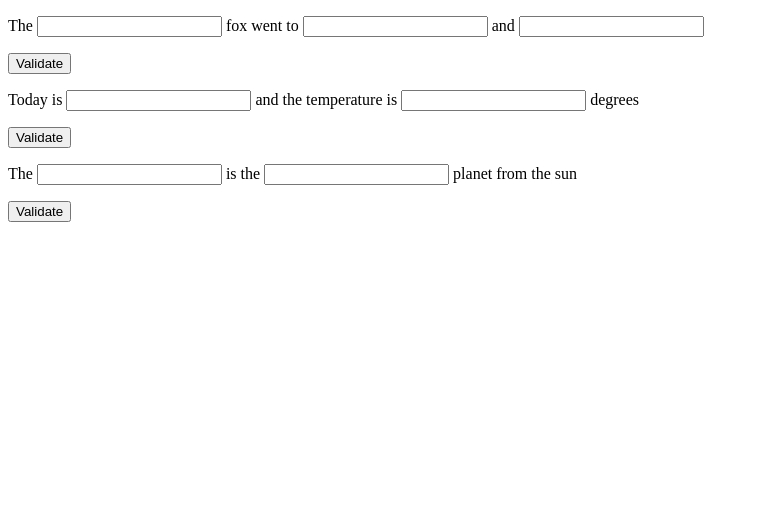
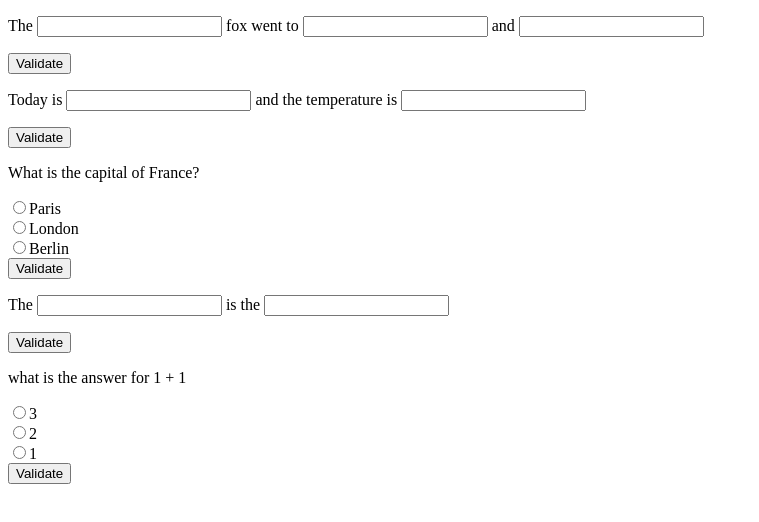
Before and after one commit to LiranBratt2121/tasksmith, a Next.js app: page / in a window 1280 px wide. Shown: the top 522 px of the page, without its empty margins (0-759 px from the left). Built offline with nearby package versions, Linux system fonts and the light colour scheme.

Commit message:
Add multipleChoice question

```diff
--- a/app/engine/task/baseTask.ts
+++ b/app/engine/task/baseTask.ts
@@ -17,5 +17,4 @@ export abstract class BaseTask {
     abstract render(): JSX.Element;
 
     abstract validate(): boolean;
-    abstract performAction(): void;
 }
--- a/app/page.tsx
+++ b/app/page.tsx
@@ -3,6 +3,7 @@
 import React from 'react'
 import TaskEngine from './engine/taskEngine';
 import { FillTheBlankTask } from './tasks/FillTheBlank';
+import { MultipleChoice } from './tasks/MultipleChoice';
 
 const Home = () => {
   const taskEngine = new TaskEngine();
@@ -32,8 +33,18 @@ const Home = () => {
     }
   }))
 
+  taskEngine.addTask(new MultipleChoice({
+    id: "3",
+    name: "Captial Cities",
+    location: { x: 0, y: 50 },
+    type: "multiple-choice",
+    question: "What is the capital of France?",
+    options: ["Paris", "London", "Berlin"],
+    correctIndex: 0
+  }))
+
   taskEngine.addTask(new FillTheBlankTask({
-    id: "3",
+    id: "4",
     name: "Space facts",
     location: { x: 0, y: 100 },
     type: "fill-the-blank",
@@ -43,6 +54,16 @@ const Home = () => {
       "blank-1": "third"
     }
   }))
+
+  taskEngine.addTask(new MultipleChoice({
+    id: "5",
+    name: "Basic math",
+    location: { x: 0, y: 150 },
+    type: "multiple-choice",
+    question: "what is the answer for 1 + 1",
+    options: ["3", "2", "1"],
+    correctIndex: 1
+  }));
 
   return (
     <>
--- a/app/tasks/FillTheBlank.tsx
+++ b/app/tasks/FillTheBlank.tsx
@@ -1,5 +1,3 @@
-// FillTheBlankTask.ts
-
 "use client";
 
 import { TaskData } from "../engine/task/task.types";
@@ -12,6 +10,7 @@ type FillTheBlankTaskData = TaskData & {
 };
 
 export class FillTheBlankTask extends BaseTask {
+    private taskData = this.task as FillTheBlankTaskData;
     private answers: { [blankId: string]: string } = {};
 
     constructor(task: FillTheBlankTaskData) {
@@ -19,11 +18,10 @@ export class FillTheBlankTask extends BaseTask {
     }
 
     render(): JSX.Element {
-        const taskData = this.task as FillTheBlankTaskData;
-        const parts = taskData.textWithBlanks.split("[blank]");
+        const parts = this.taskData.textWithBlanks.split("[blank]").slice(0, -1);
 
         const handleValidation = () => {
-            this.performAction();
+            this.validate();
         };
 
         return (
@@ -32,14 +30,14 @@ export class FillTheBlankTask extends BaseTask {
                     {parts.map((part, index) => (
                         <span key={index}>
                             {part}
-                            {index < parts.length - 1 && (
+                            {
                                 <input
                                     type="text"
                                     onChange={(e) => {
                                         this.answers[`blank-${index}`] = e.target.value.trim().toLowerCase();
                                     }}
                                 />
-                            )}
+                            }
                         </span>
                     ))}
                 </p>
@@ -51,26 +49,13 @@ export class FillTheBlankTask extends BaseTask {
     }
 
     validate(): boolean {
-        const taskData = this.task as FillTheBlankTaskData;
-        const correctAnswers = taskData.answerKey;
-
-        if (Object.keys(this.answers).length !== Object.keys(correctAnswers).length) {
-            return false;
-        }
-
-        for (const key in correctAnswers) {
+        const correctAnswers = this.taskData.answerKey;
+        Object.keys(correctAnswers).forEach(key => {
             if (this.answers[key] !== correctAnswers[key].toLowerCase()) {
                 return false;
             }
-        }
+        });
+
         return true;
     }
-
-    performAction(): void {
-        if (this.validate()) {
-            alert("Task completed successfully!");
-        } else {
-            alert("Task is incomplete or incorrect.");
-        }
-    }
 }
--- /dev/null
+++ b/app/tasks/MultipleChoice.tsx
@@ -0,0 +1,63 @@
+"use client";
+
+import { JSX } from "react";
+import { BaseTask } from "../engine/task/baseTask";
+import { TaskData } from "../engine/task/task.types";
+
+
+type MultipleChoiceTaskData = TaskData & {
+    question: string;
+    options: string[];
+    correctIndex: number;
+};
+
+
+export class MultipleChoice extends BaseTask {
+    private taskData = this.task as MultipleChoiceTaskData;
+    private selectedIndex: number = -1;
+
+    constructor(task: MultipleChoiceTaskData) {
+        super(task);
+    }
+
+    render(): JSX.Element {
+        const handleSubmit = () => {
+            const isValid = this.validate();
+
+            if (isValid) {
+                alert("The answer is correct");
+                return;
+            }
+
+            alert("The answer is incorrect");
+        }
+
+        return (
+            <div>
+                <p>{this.taskData.question}</p>
+                {
+                    this.taskData.options.map((option, idx) => {
+                        const id = `${this.taskData.name}-${idx}`;
+
+                        return (
+                            <div key={idx}>
+                                <input
+                                    type="radio"
+                                    id={id}
+                                    name={this.taskData.name}
+                                    value={idx}
+                                    onChange={(e) => this.selectedIndex = parseInt(e.target.value)}
+                                />
+                                <label htmlFor={id}>{option}</label>
+                            </div>
+                        )
+                    })
+                }
+                <button onClick={handleSubmit}>Validate</button>
+            </div>)
+    }
+
+    validate(): boolean {
+        return this.selectedIndex === this.taskData.correctIndex;
+    }
+}
```
